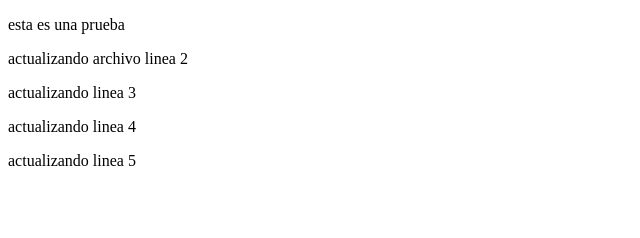
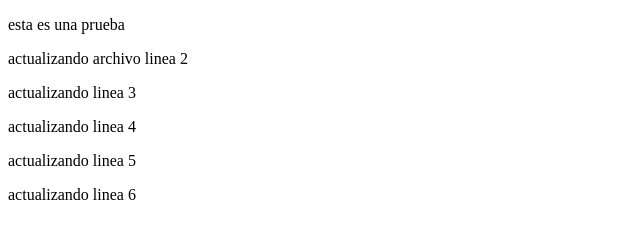
Before and after one commit to amurillof/amurillof, a plain HTML site: page Index.html in a window 1280 px wide. Shown: the whole page, without its empty margins (0-640 px from the left). Drawn offline with Linux system fonts and the light colour scheme.

Commit message:
actualizado

```diff
--- a/Index.html
+++ b/Index.html
@@ -10,6 +10,7 @@
     <p>actualizando linea 3</p>
     <p>actualizando linea 4</p>
     <p>actualizando linea 5</p>
+    <p>actualizando linea 6</p>
 </head>
 <body>
 
```
